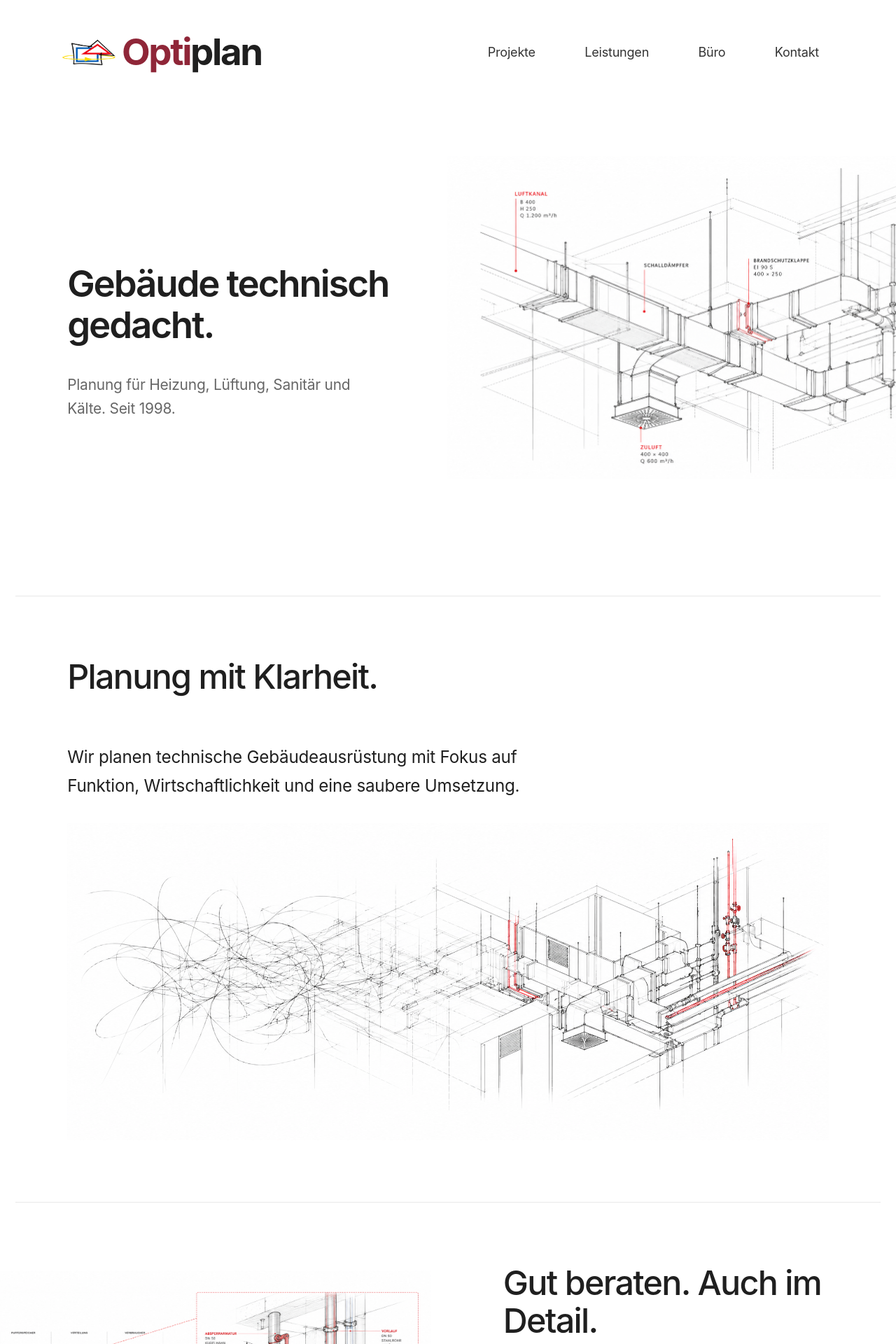
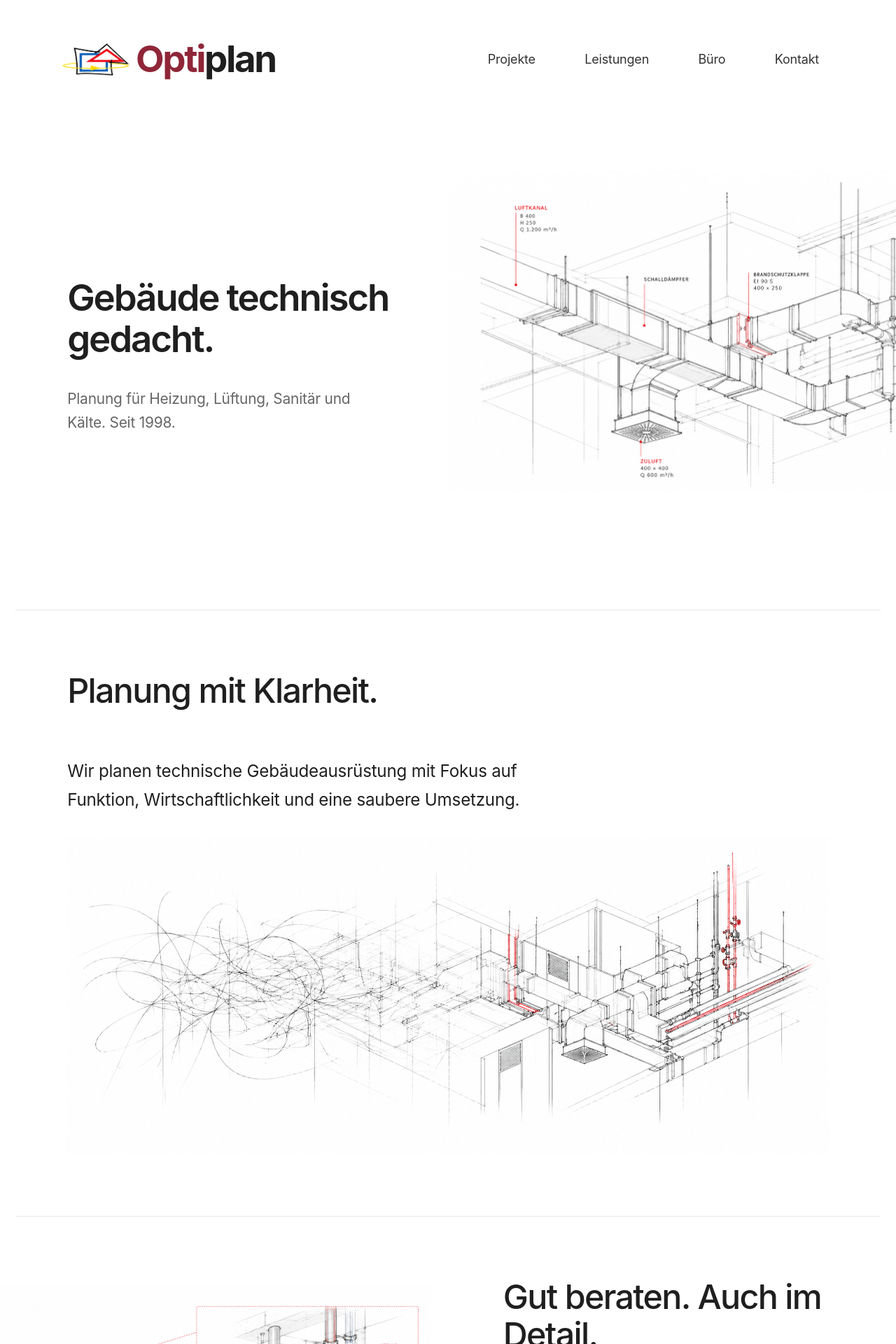
Before and after one commit to gryphiusodenhobler/www.optiplan.at, a Jekyll site: the page built from index.md, in a window 1280 px wide. Shown: the top 1920 px of the page at 70% size. Built offline with Jekyll 4.4.1, drawn with Linux system fonts in a browser that asks for light colours; cached includes are drawn as plain includes.

Commit message:
Update optiplan.scss

```diff
--- a/_sass/optiplan.scss
+++ b/_sass/optiplan.scss
@@ -987,9 +987,9 @@ body {
 }
 
 .masthead .site-title.optiplan-logo img.optiplan-ornament {
-  width: 78px !important;
-  height: 78px !important;
-  max-width: 78px !important;
+  width: 98px !important;
+  height: 98px !important;
+  max-width: 98px !important;
   margin-right: 8px;
   object-fit: contain;
 }
```
